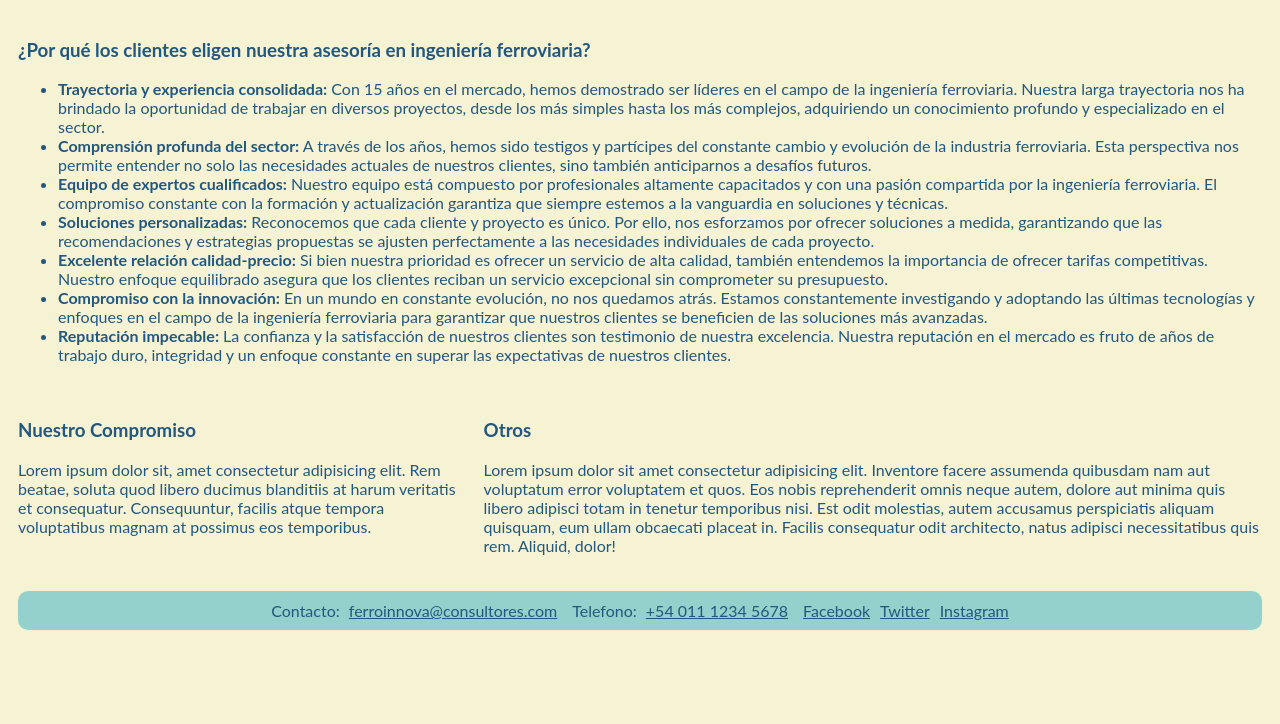
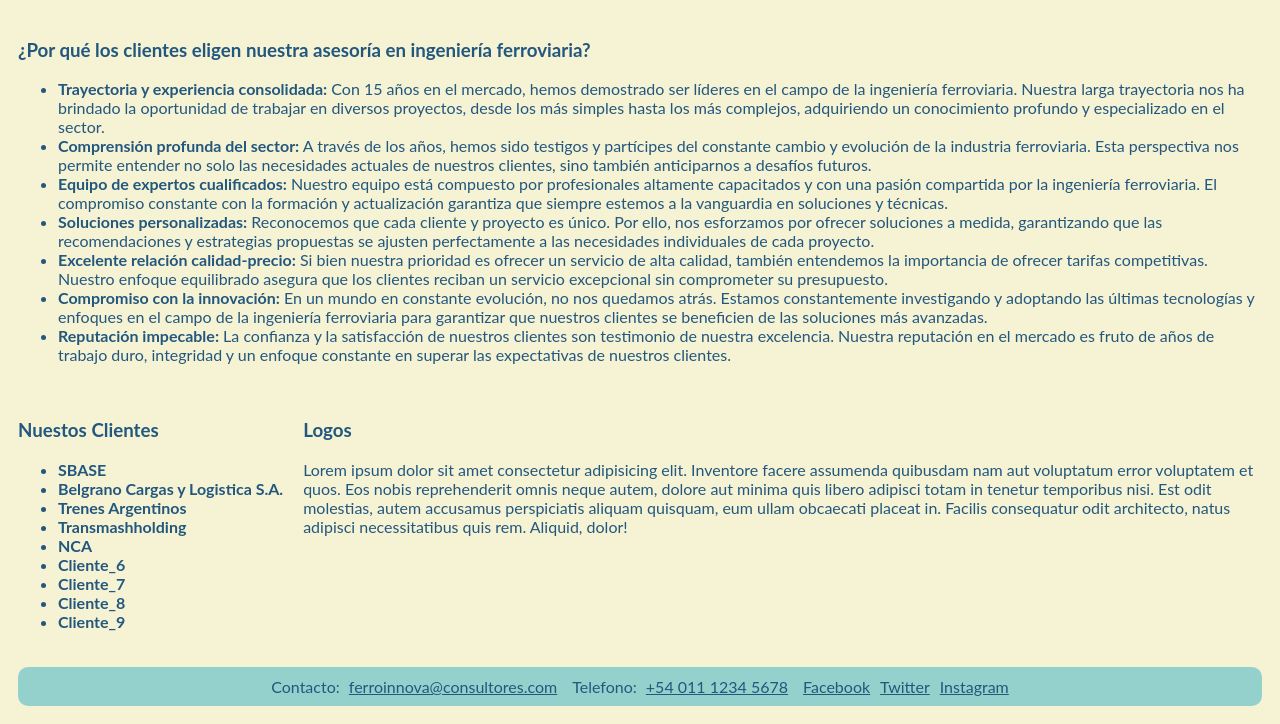
Before and after one commit to Milton2101/FS-Python, a plain HTML site: page Proyecto-1/clientes.html in a window 1280 px wide. Shown: the part 160-884 px from the top of the page. Before the commit the page ends 808 px from the top, so only its background shows below. Drawn offline with Linux system fonts and the light colour scheme; files whose address does not match are found by name.

Commit message:
cambio posicion logo y clientes

```diff
--- a/Proyecto-1/clientes.html
+++ b/Proyecto-1/clientes.html
@@ -46,13 +46,23 @@
         </article>
         <article class="contenedor_article_2">
             <div>
-                <h3>Nuestro Compromiso</h3>
-                <p>Lorem ipsum dolor sit, amet consectetur adipisicing elit. Rem beatae, soluta quod libero ducimus blanditiis at harum veritatis et consequatur. Consequuntur, facilis atque tempora voluptatibus magnam at possimus eos temporibus.</p>
+                <h3>Nuestos Clientes</h3>
+                <ul>
+                    <li><b>SBASE</b></li>
+                    <li><b>Belgrano Cargas y Logistica S.A.</b></li>
+                    <li><b>Trenes Argentinos</b></li>
+                    <li><b>Transmashholding</b></li>
+                    <li><b>NCA</b></li>
+                    <li><b>Cliente_6</b></li>
+                    <li><b>Cliente_7</b></li>
+                    <li><b>Cliente_8</b></li>
+                    <li><b>Cliente_9</b></li>
+                </ul>
             </div>
         </article>
         <article class="contenedor_article_3">
             <div>
-                <h3>Otros</h3>
+                <h3>Logos</h3>
                 <p>Lorem ipsum dolor sit amet consectetur adipisicing elit. Inventore facere assumenda quibusdam nam aut voluptatum error voluptatem et quos. Eos nobis reprehenderit omnis neque autem, dolore aut minima quis libero adipisci totam in tenetur temporibus nisi. Est odit molestias, autem accusamus perspiciatis aliquam quisquam, eum ullam obcaecati placeat in. Facilis consequatur odit architecto, natus adipisci necessitatibus quis rem. Aliquid, dolor!</p>
             </div>
         </article>
--- a/Proyecto-1/estilos/style.css
+++ b/Proyecto-1/estilos/style.css
@@ -98,27 +98,27 @@
     grid-template-areas:
     "header header header"
     "nav nav nav"
-    "bienv bienv bienv"
-    "herra acla acla"
+    "article_1 article_1 article_1"
+    "article_2 article_3 article_3"
     "footer footer footer";
 }
 
 .encabezado{grid-area: header;}
 .contenedor_menu{grid-area: nav;}
 .contenedor_article_1{
-    grid-area: bienv;
+    grid-area: article_1;
     padding: 10px;
     /*border: 2px solid black;*/
     border-radius: 5px;
 }
 .contenedor_article_2{
-    grid-area: herra;
+    grid-area: article_2;
     padding: 10px;
     /*border: 2px solid black;*/
     border-radius: 5px;
 }
 .contenedor_article_3{
-    grid-area: acla;
+    grid-area: article_3;
     padding: 10px;
     /*border: 2px solid black;*/
     border-radius: 5px;
```
Also changed, not shown: Proyecto-1/Imagenes/Logo.png (renamed from Proyecto-1/Logo.png).
